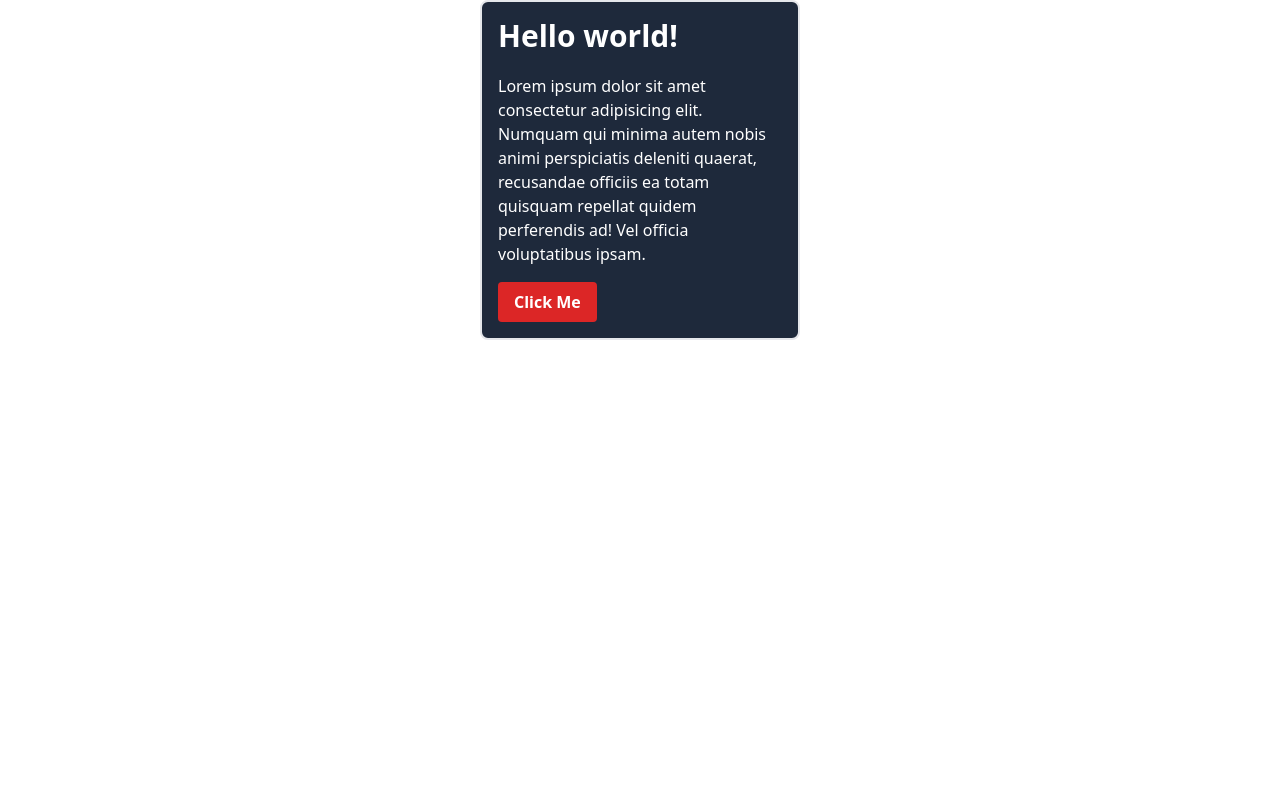
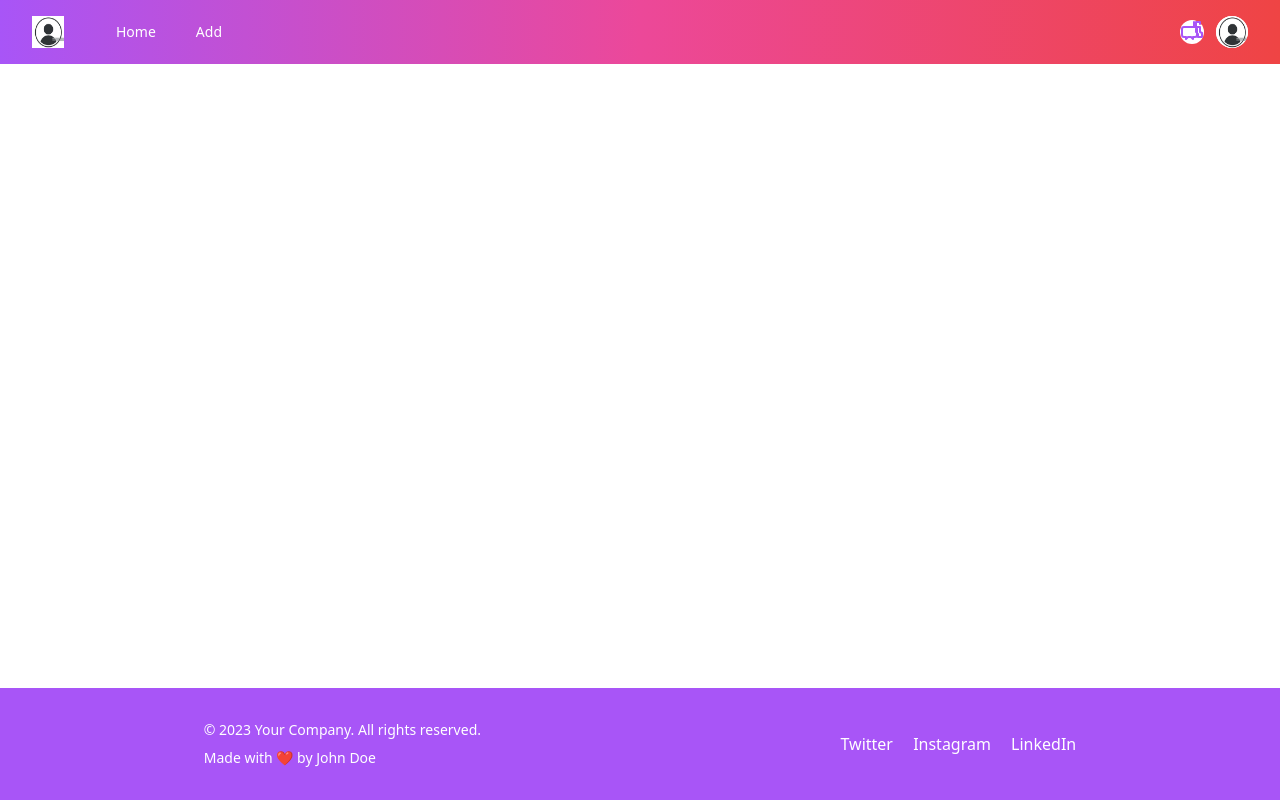
Before and after one commit to DagimAsnake/vue-frontBlog, a Vue app: page / in a window 1280 px wide. Built offline with nearby package versions, Linux system fonts and the light colour scheme.

Commit message:
added navbar and footer

```diff
--- a/src/App.vue
+++ b/src/App.vue
@@ -1,16 +1,18 @@
 <template>
-  <div class="p-4 m-auto border-2 rounded-lg bg-slate-800 text-white w-80">
-    <h1 class="text-3xl font-bold">Hello world!</h1>
-    <p class="mt-5">
-      Lorem ipsum dolor sit amet consectetur adipisicing elit. Numquam qui
-      minima autem nobis animi perspiciatis deleniti quaerat, recusandae
-      officiis ea totam quisquam repellat quidem perferendis ad! Vel officia
-      voluptatibus ipsam.
-    </p>
-    <button
-      class="bg-red-600 hover:bg-indigo-800 mt-4 font-bold py-2 px-4 rounded"
-    >
-      Click Me
-    </button>
-  </div>
+ <NavBar />
+
+ <Footer />
+
 </template>
+
+<script>
+import NavBar from "./components/NavBar.vue"
+import Footer from "./components/Footer.vue"
+
+export default {
+    components: {
+      NavBar,
+      Footer
+  }
+}
+</script>
--- /dev/null
+++ b/src/components/Footer.vue
@@ -0,0 +1,26 @@
+<template>
+  <footer class="bg-purple-500 fixed bottom-0 w-full">
+    <div class="max-w-7xl mx-auto px-4 sm:px-6 lg:px-8">
+      <div class="flex justify-around items-center py-8">
+        <div>
+          <p class="text-white text-sm">&copy; 2023 Your Company. All rights reserved.</p>
+          <p class="text-white text-sm mt-2">Made with ❤️ by John Doe</p>
+        </div>
+        <div>
+          <a href="#" class="text-white hover:text-gray-200 ml-4">
+            Twitter
+          </a>
+          <a href="#" class="text-white hover:text-gray-200 ml-4">
+            Instagram
+          </a>
+          <a href="#" class="text-white hover:text-gray-200 ml-4">
+            LinkedIn
+          </a>
+        </div>
+      </div>
+    </div>
+  </footer>
+</template>
+
+<style>
+</style>
--- /dev/null
+++ b/src/components/NavBar.vue
@@ -0,0 +1,81 @@
+<template>
+  <nav class="bg-gradient-to-r from-purple-500 via-pink-500 to-red-500">
+    <div class="max-w-7xl mx-auto px-4 sm:px-6 lg:px-8">
+      <div class="flex items-center justify-between h-16">
+        <div class="flex items-center">
+          <div class="flex-shrink-0">
+            <img class="h-8 w-8" :src="require('@/assets/user.png')" alt="Logo">
+          </div>
+          <div class="hidden md:block">
+            <div class="ml-10 flex items-baseline space-x-4">
+              <a href="#" class="text-white hover:text-gray-200 px-3 py-2 rounded-md text-sm font-medium">Home</a>
+              <a href="#" class="text-white hover:text-gray-200 px-3 py-2 rounded-md text-sm font-medium">Add</a>
+            </div>
+          </div>
+        </div>
+        <div class="hidden md:block">
+          <div class="ml-4 flex items-center md:ml-6">
+            <button class="bg-white rounded-full text-purple-500 hover:text-purple-700 focus:outline-none focus:ring-2 focus:ring-offset-2 focus:ring-purple-500">
+              <span class="sr-only">View notifications</span>
+              <svg class="h-6 w-6" fill="none" viewBox="0 0 24 24" stroke="currentColor">
+                <path stroke-linecap="round" stroke-linejoin="round" stroke-width="2" d="M15 7a2 2 0 012 2v6a2 2 0 01-2 2h-2v2l-2-2H8l-2 2v-2H4a2 2 0 01-2-2V9a2 2 0 012-2h11m1-3V2h4v2m-4-2v4h-2V2m2 10V7h4v5l2 1v4h-4v-3"></path>
+              </svg>
+            </button>
+            <div class="ml-3 relative">
+              <div>
+                <button class="max-w-xs bg-white rounded-full flex items-center text-sm focus:outline-none focus:ring-2 focus:ring-offset-2 focus:ring-purple-500">
+                  <span class="sr-only">Open user menu</span>
+                  <img class="h-8 w-8 rounded-full" :src="require('@/assets/user.png')" alt="User avatar">
+                </button>
+              </div>
+            </div>
+          </div>
+        </div>
+        <div class="-mr-2 flex md:hidden">
+          <button @click="open = !open" class="inline-flex items-center justify-center p-2 rounded-md text-white hover:text-gray-200 focus:outline-none focus:ring-2 focus:ring-offset-2 focus:ring-purple-500">
+            <span class="sr-only">Open main menu</span>
+            <svg :class="{'hidden': open, 'block': !open }" class="h-6 w-6" fill="none" viewBox="0 0 24 24" stroke="currentColor">
+              <path stroke-linecap="round" stroke-linejoin="round" stroke-width="2" d="M4 6h16M4 12h16M4 18h16"></path>
+            </svg>
+            <svg :class="{'hidden': !open, 'block': open }" class="h-6 w-6" fill="none" viewBox="0 0 24 24" stroke="currentColor">
+              <path stroke-linecap="round" stroke-linejoin="round" stroke-width="2" d="M6 18L18 6M6 6l12 12"></path>
+            </svg>
+          </button>
+        </div>
+      </div>
+    </div>
+    <div :class="{'block': open, 'hidden': !open}" class="md:hidden">
+      <div class="px-2 pt-2 pb-3 space-y-1 sm:px-3">
+        <a href="#" class="text-white hover:text-gray-200 block px-3 py-2 rounded-md text-base font-medium">Home</a>
+        <a href="#" class="text-white hover:text-gray-200 block px-3 py-2 rounded-md text-base font-medium">Add</a>
+      </div>
+      <div class="pt-4 pb-3 border-t border-gray-700">
+        <div class="flex items-center px-5">
+          <div class="flex-shrink-0">
+            <img class="h-10 w-10 rounded-full" :src="require('@/assets/user.png')" alt="User avatar">
+          </div>
+          <div class="ml-3">
+            <div class="text-base font-medium leading-none text-white">John Doe</div>
+            <div class="text-sm font-medium leading-none text-gray-400">johndoe@example.com</div>
+          </div>
+          <button class="ml-auto bg-white rounded-full flex items-center text-sm focus:outline-none focus:ring-2 focus:ring-offset-2 focus:ring-purple-500">
+            <span class="sr-only">View notifications</span>
+            <svg class="h-6 w-6" fill="none" viewBox="0 0 24 24" stroke="currentColor">
+              <path stroke-linecap="round" stroke-linejoin="round" stroke-width="2" d="M15 7a2 2 0 012 2v6a2 2 0 01-2 2h-2v2l-2-2H8l-2 2v-2H4a2 2 0 01-2-2V9a2 2 0 012-2h11m1-3V2h4v2m-4-2v4h-2V2m2 10V7h4v5l2 1v4h-4v-3"></path>
+            </svg>
+          </button>
+        </div>
+      </div>
+    </div>
+  </nav>
+</template>
+
+<script>
+export default {
+  data() {
+    return {
+      open: false,
+    };
+  },
+};
+</script>
--- a/src/main.js
+++ b/src/main.js
@@ -2,4 +2,6 @@ import { createApp } from 'vue'
 import App from './App.vue'
 import './assets/main.css'
 
-createApp(App).mount('#app')
+const app = createApp(App);
+
+app.mount('#app');
```
Also changed, not shown: src/assets/user.png (added).
